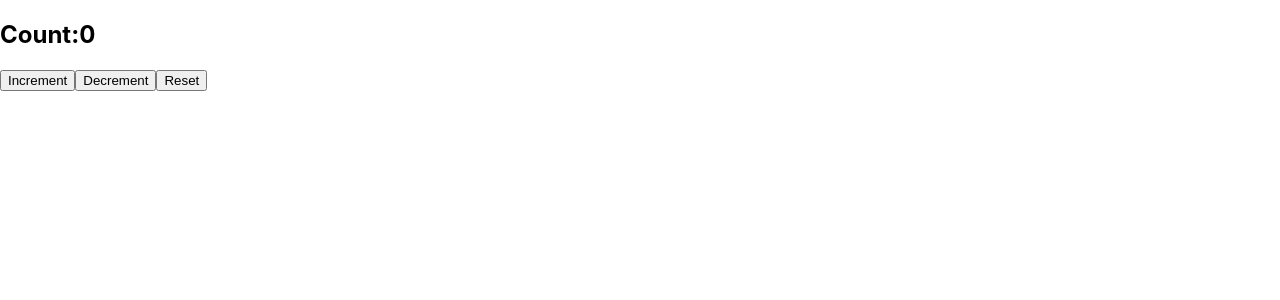
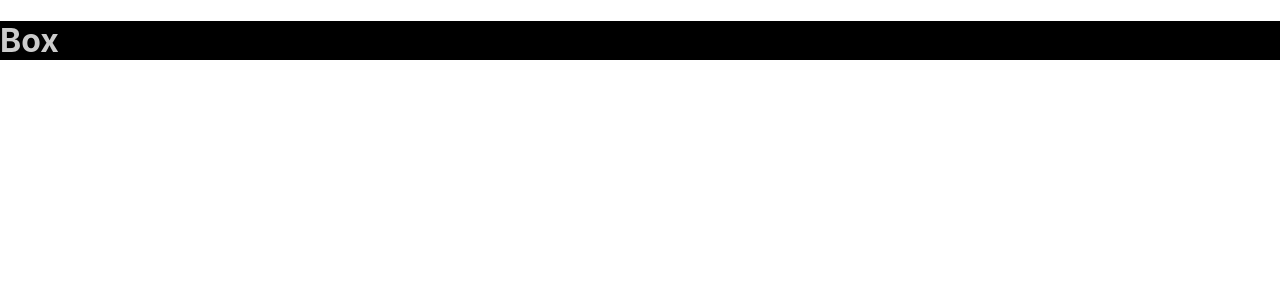
Before and after one commit to nchathu2014/archi-typescript, a React (Create React App) app: page / in a window 1280 px wide. Shown: the top 300 px of the page. Built offline with nearby package versions, Linux system fonts and the light colour scheme.

Commit message:
Styles with TS again

```diff
--- a/src/App.tsx
+++ b/src/App.tsx
@@ -11,6 +11,8 @@ import { InputDemo } from "./advance-props/Input/InputDemo";
 import { StylesDemo } from "./advance-props/Styles/StylesDemo";
 import { UseStateDemo } from "./hooks/UseStateDemo";
 import { UseReducer } from "./hooks/UseReducer";
+import { ThemeContext } from "./hooks/useContext/UseContext";
+import { Box } from "./hooks/useContext/Box";
 
 export interface IAppContext {
   name: string;
@@ -33,6 +35,17 @@ const nameList = [
   { first: "Dasuni", last: "Nadeera" },
   { first: "Mevan", last: "Gaurawa" },
 ];
+
+const theme = {
+  primary: {
+    main: "#ccc",
+    text: "#000",
+  },
+  secondary: {
+    main: "##000",
+    text: "#ccc",
+  },
+};
 
 const App: FC = () => {
   return (
@@ -65,7 +78,11 @@ const App: FC = () => {
 
       {/* <UseStateDemo /> */}
 
-      <UseReducer />
+      {/* <UseReducer /> */}
+
+      <ThemeContext>
+        <Box />
+      </ThemeContext>
     </div>
   );
 };
--- /dev/null
+++ b/src/hooks/useContext/Box.tsx
@@ -0,0 +1,13 @@
+import { FC, useContext } from "react";
+import { AppThemeContext } from "./UseContext";
+
+export const Box: FC = () => {
+  const theme = useContext(AppThemeContext);
+  return (
+    <div
+      style={{ background: theme.secondary.main, color: theme.secondary.text }}
+    >
+      <h1>Box</h1>
+    </div>
+  );
+};
--- /dev/null
+++ b/src/hooks/useContext/UseContext.tsx
@@ -0,0 +1,16 @@
+import { FC, createContext } from "react";
+import { theme } from "./theme";
+
+interface IThemeContext {
+  children: React.ReactNode;
+}
+
+export const AppThemeContext = createContext(theme);
+
+export const ThemeContext: FC<IThemeContext> = (props: IThemeContext) => {
+  return (
+    <AppThemeContext.Provider value={theme}>
+      {props.children}
+    </AppThemeContext.Provider>
+  );
+};
--- /dev/null
+++ b/src/hooks/useContext/theme.ts
@@ -0,0 +1,10 @@
+export const theme = {
+  primary: {
+    main: "#ccc",
+    text: "#000",
+  },
+  secondary: {
+    main: "#000",
+    text: "#ccc",
+  },
+};
```
